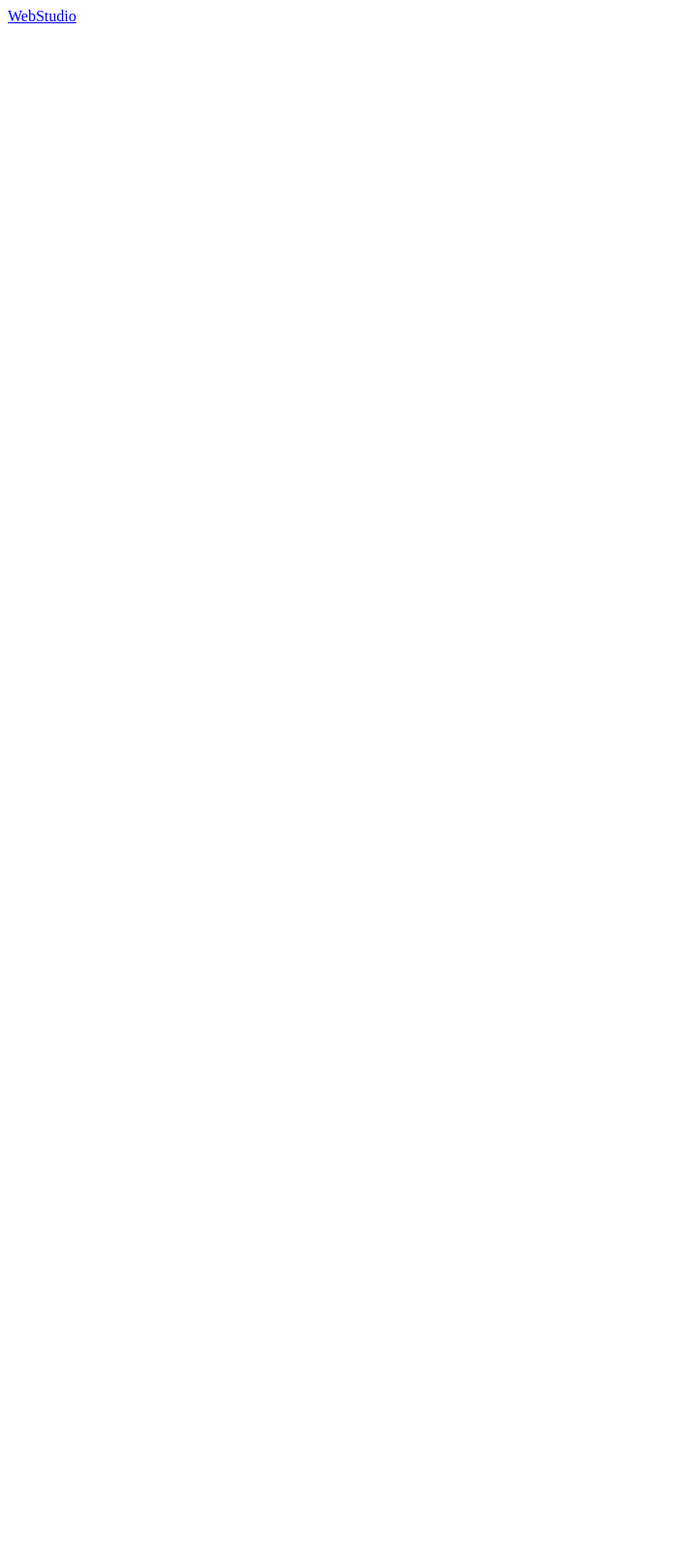
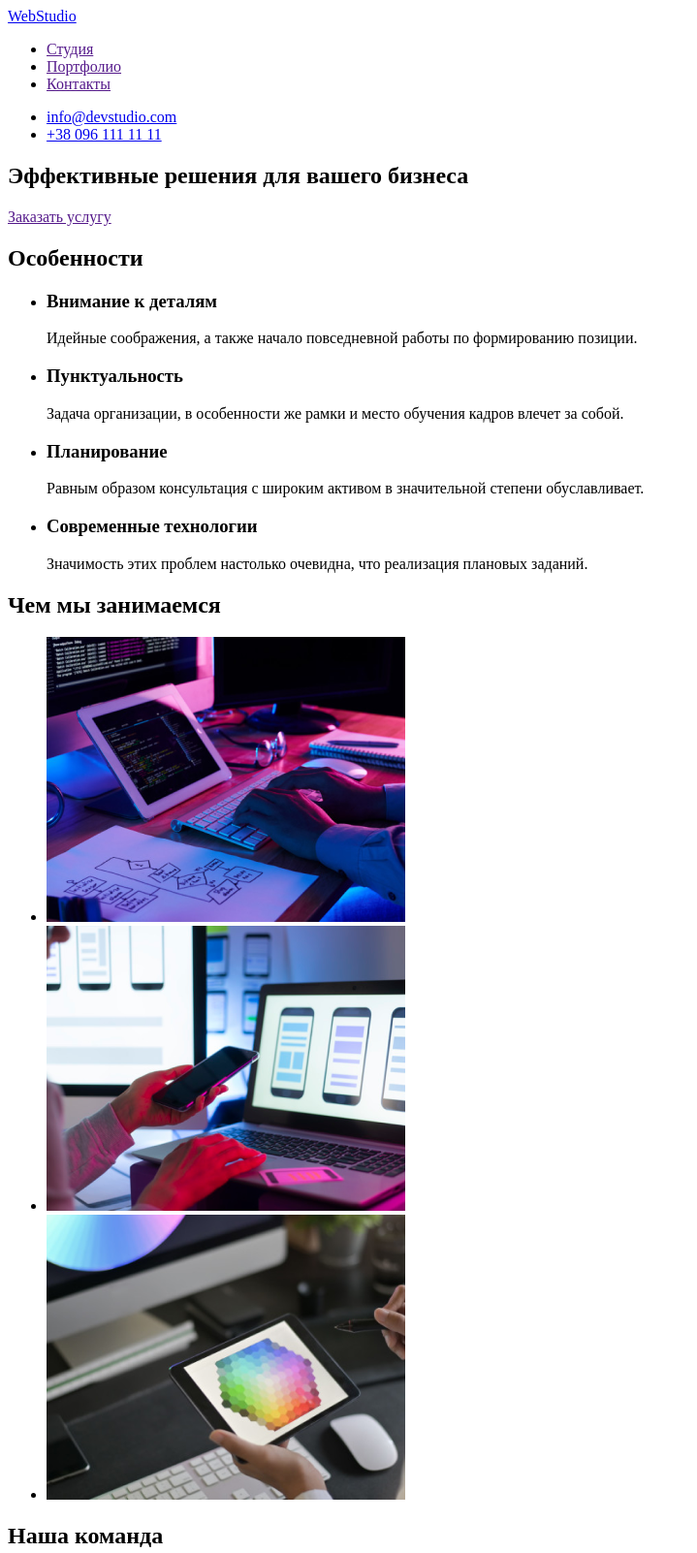
Before and after one commit to AntonSann/goit-markup-hw-01, a plain HTML site: page index.html in a window 1280 px wide. Shown: the top 1602 px of the page at 97% size, without its empty margins (0-719 px from the left). Before the commit the page ends 800 px from the top, so only its background shows below. Drawn offline with Linux system fonts and the light colour scheme.

Commit message:
markup html

```diff
--- a/index.html
+++ b/index.html
@@ -6,8 +6,92 @@
     <title>WebStudio</title>
 </head>
 <body>
+
     <header>
+        <nav>
+            <a href="/">WebStudio</a>
+            <ul>
+                <li><a href="">Студия</a></li>
+                <li><a href="">Портфолио</a></li>
+                <li><a href="">Контакты</a></li>
+            </ul>
+        </nav>
+            <ul>
+                <li><a href="mailto:info@devstudio.com">info@devstudio.com</a></li>
+                <li><a href="tel:+380961111111">+38 096 111 11 11</a></li>
+            </ul>
+    </header>
+
+    <main>
+        <div>
+            <section>
+                <h1>Эффективные решения для вашего бизнеса</h1>
+                <a href="">Заказать услугу</a>
+            </section>
+        </div>
+        <section>
+            <h2>Особенности</h2>
+            <ul>
+                <li>
+                    <h3>Внимание к деталям</h3>
+                    <p>Идейные соображения, а также начало повседневной работы по формированию позиции.</p>
+                </li>
+                <li>
+                    <h3>Пунктуальность</h3>
+                    <p>Задача организации, в особенности же рамки и место обучения кадров влечет за собой.</p>
+                </li>
+                <li>
+                    <h3>Планирование</h3>
+                    <p>Равным образом консультация с широким активом в значительной степени обуславливает.</p>
+                </li>            <li>
+                    <h3>Современные технологии</h3>
+                    <p>Значимость этих проблем настолько очевидна, что реализация плановых заданий.</p>
+                </li>
+            </ul>
+        </section>
+        <section>
+            <h2>Чем мы занимаемся</h2>
+            <ul>
+                <li><img src="./img/img1.png" alt="Бэкенд разработка" width="370"></li>
+                <li><img src="./img/img2.png" alt="Фронтенд разработка" width="370"></li>
+                <li><img src="./img/img3.png" alt="Разработка дизайна" width="370"></li>
+            </ul>
+        </section>
+        <section>
+            <h2>Наша команда</h2>
+            <ul>
+                <li>
+                    <img src="./img/product-designer.jpg" alt="Фото участника команды" width="270">
+                    <h3>Игорь Демьяненко</h3>
+                    <p>Product Designer</p>
+                </li>
+                <li>
+                    <img src="./img/frontend-developer.jpg" alt="Фото участника команды" width="270">
+                    <h3>Ольга Репина</h3>
+                    <p>Frontend Developer</p>
+                </li>
+                <li>
+                    <img src="./img/marketing.jpg" alt="Фото участника команды" width="270">
+                    <h3>Николай Тарасов</h3>
+                    <p>Marketing</p>
+                </li>
+                <li>
+                    <img src="./img/ui-designer.jpg" alt="Фото участника команды" width="270">
+                    <h3>Михаил Ермаков</h3>
+                    <p>UI Designer</p>
+                </li>
+            </ul>
+        </section>
+    </main>
+
+    <footer>
         <a href="/">WebStudio</a>
-    </header>
+        <address>г. Киев, пр-т Леси Украинки, 26</address>
+        <ul>
+            <li><a href="mailto:info@devstudio.com">info@devstudio.com</a></li>
+            <li><a href="tel:+380961111111">+38 096 111 11 11</a></li>
+        </ul>
+    </footer>
+
 </body>
 </html>
```
Also changed, not shown: img/frontend-developer.jpg (added), img/img1.png (added), img/img2.png (added), img/img3.png (added), img/marketing.jpg (added), img/product-designer.jpg (added), img/ui-designer.jpg (added).
